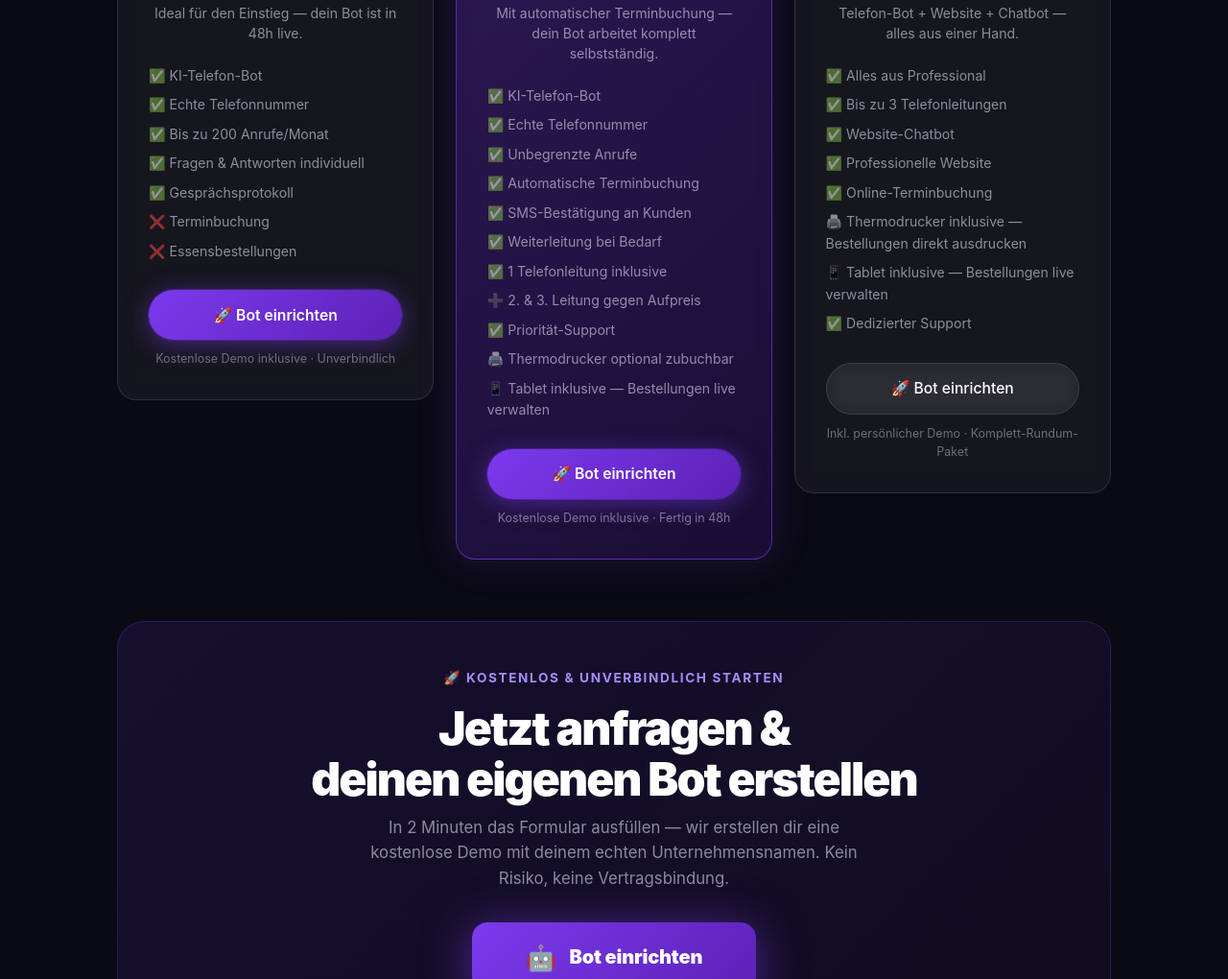
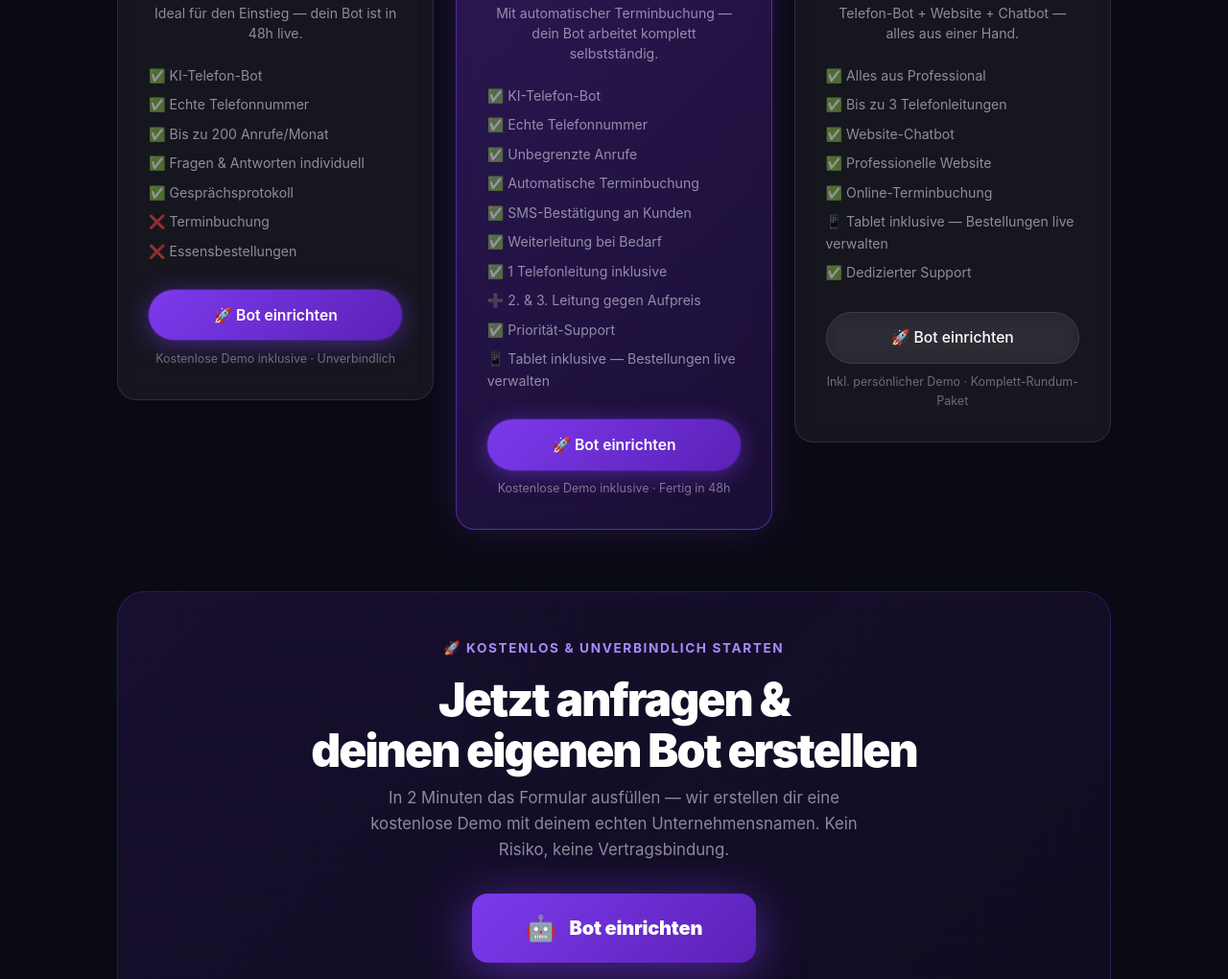
Before and after one commit to xypherxai-sudo/xyphone, a website: page index.html in a window 1280 px wide. Shown: the part 5694-6714 px from the top of the page at 96% size. Drawn offline with Linux system fonts and the light colour scheme; a script that the page names is missing.

Commit message:
Remove Thermodrucker from pricing

```diff
--- a/index.html
+++ b/index.html
@@ -354,7 +354,6 @@
             <li>✅ 1 Telefonleitung inklusive</li>
             <li>➕ 2. &amp; 3. Leitung gegen Aufpreis</li>
             <li>✅ Priorität-Support</li>
-            <li>🖨️ Thermodrucker optional zubuchbar</li>
             <li>📱 Tablet inklusive — Bestellungen live verwalten</li>
           </ul>
           <a href="#" onclick="openModal();return false;" class="btn-primary">🚀 Bot einrichten</a>
@@ -371,7 +370,6 @@
             <li>✅ Website-Chatbot</li>
             <li>✅ Professionelle Website</li>
             <li>✅ Online-Terminbuchung</li>
-            <li>🖨️ Thermodrucker inklusive — Bestellungen direkt ausdrucken</li>
             <li>📱 Tablet inklusive — Bestellungen live verwalten</li>
             <li>✅ Dedizierter Support</li>
           </ul>
```
